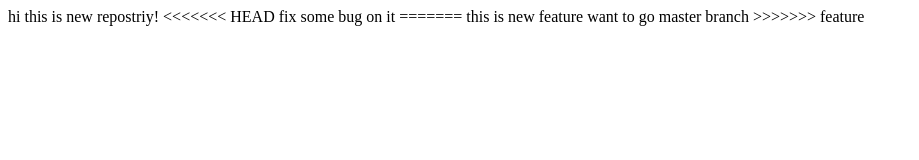
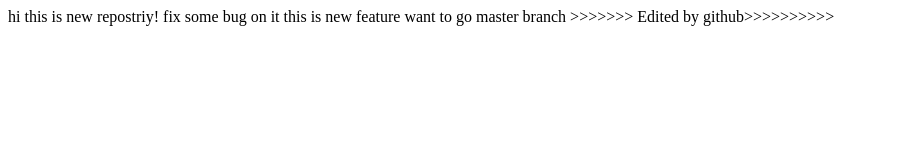
Before and after one commit to Ack3y/second_test, a plain HTML site: page index.html in a window 1280 px wide. Shown: the whole page, without its empty margins (0-919 px from the left). Drawn offline with Linux system fonts and the light colour scheme.

Commit message:
Update index.html

```diff
--- a/index.html
+++ b/index.html
@@ -6,11 +6,9 @@
 </title>
 </head>
 <body>hi this is new repostriy!
-<<<<<<< HEAD
     fix some bug on it
-=======
     this is new feature
     want to go master branch
->>>>>>> feature
+>>>>>>> Edited by github>>>>>>>>>>
 </body>
 </html>
```
